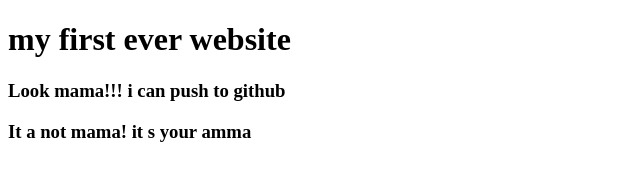
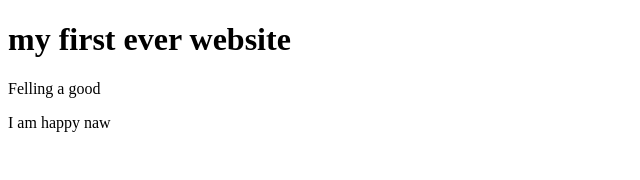
Before and after one commit to HelloprogramingHanif/My-first-new-website, a plain HTML site: page index.html in a window 1280 px wide. Shown: the whole page, without its empty margins (0-640 px from the left). Drawn offline with Linux system fonts and the light colour scheme.

Commit message:
ghost adding

```diff
--- a/index.html
+++ b/index.html
@@ -8,7 +8,7 @@
 </head>
 <body>
     <h1>my first ever website</h1>
-    <H3>Look mama!!! i can push to github</H3>
-    <h3> It a not mama! it s your amma </h3>
+    <p>Felling a good</p>
+    <p>I am happy naw</p>
 </body>
 </html>
```
